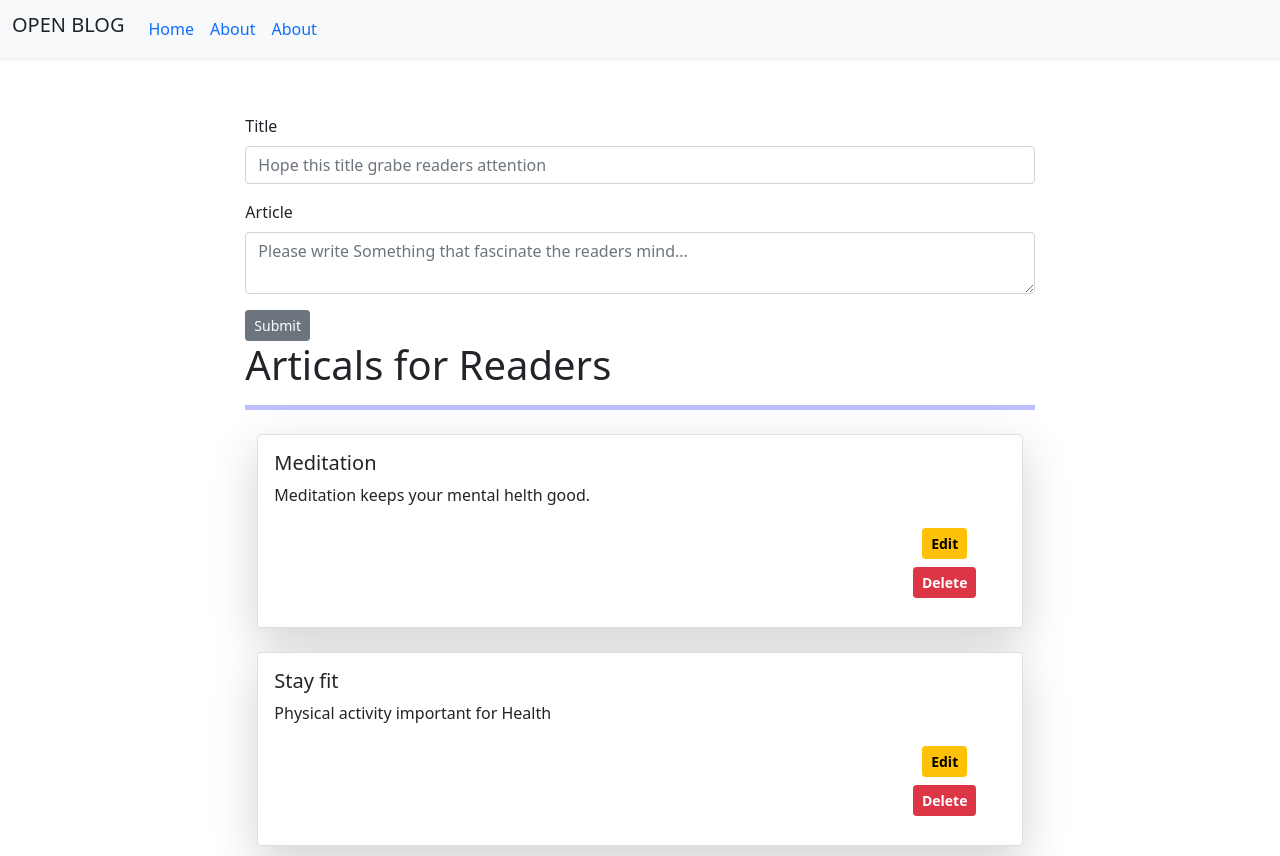
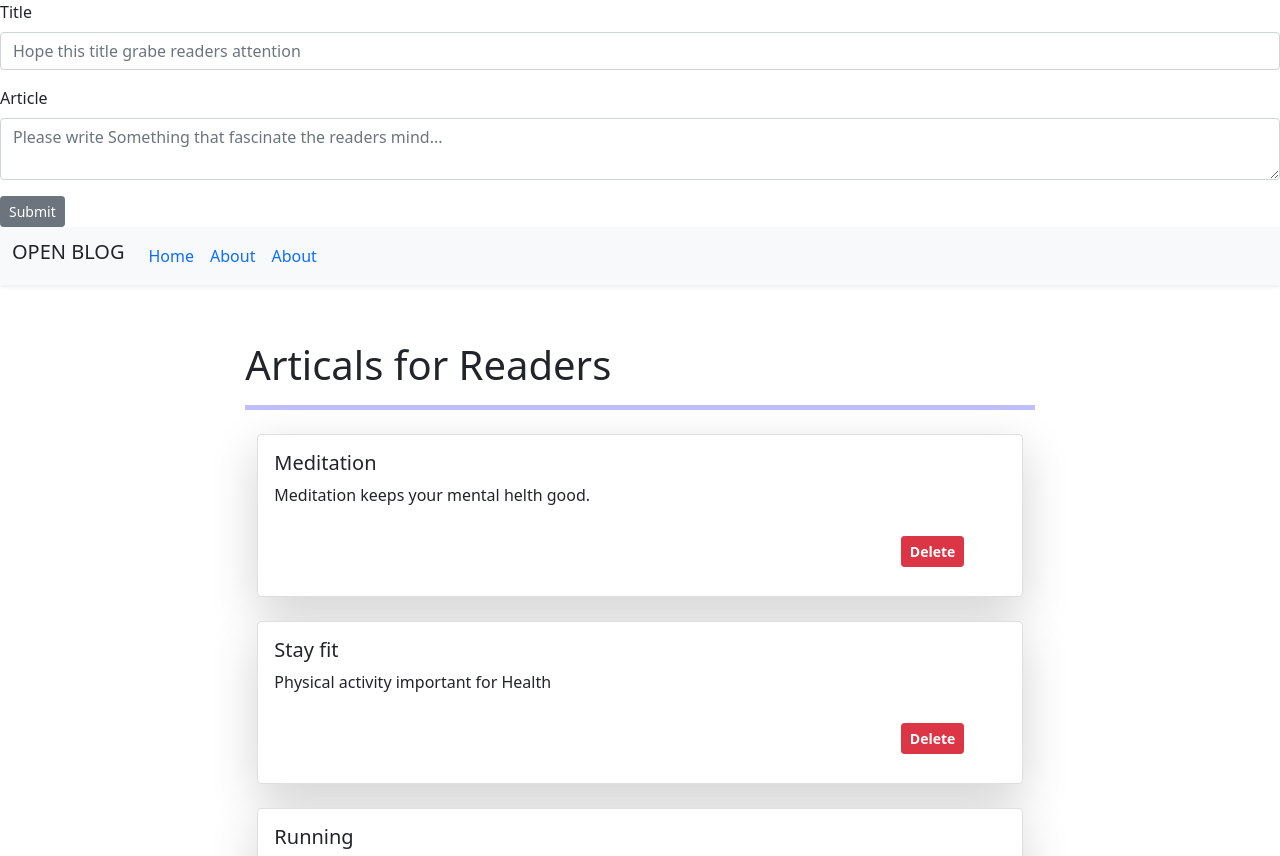
Before and after one commit to Niikpatil/open_blog, a React (Create React App) app: page / in a window 1280 px wide. Shown: the top 856 px of the page. Built offline with nearby package versions, Linux system fonts and the light colour scheme.

Commit message:
Add titile & artical get added

```diff
--- a/src/App.js
+++ b/src/App.js
@@ -1,17 +1,30 @@
 import React from "react";
 import { useState } from "react";
 import { Main } from "./components/Layouts/Main";
+import { BlogForm } from "./components/Pages/BlogForm";
 import { Blogs } from "./components/Pages/Blogs";
 
 function App() {
   const onDelete = (artical) => {
-    // console.log(`Aricle get deleted`, artical);
-
     setArticals(
       articals.filter((e) => {
         return e !== artical;
       })
     );
+  };
+
+  const addBlog = (title, content) => {
+    // console.log("title", title, content);
+
+    let sno;
+    sno = articals[articals.length - 1].sno + 1;
+    const myBlog = {
+      sno: sno,
+      title: title,
+      content: content,
+    };
+    console.log(myBlog);
+    setArticals([...articals, myBlog]);
   };
 
   const [articals, setArticals] = useState([
@@ -34,6 +47,7 @@ function App() {
 
   return (
     <div className="App">
+      <BlogForm addBlog={addBlog} />
       <Main>
         <Blogs articals={articals} onDelete={onDelete} />
       </Main>
--- a/src/components/Pages/BlogForm.js
+++ b/src/components/Pages/BlogForm.js
@@ -1,21 +1,25 @@
 import React from "react";
 import { useState } from "react";
 
-export const BlogForm = () => {
+export const BlogForm = ({ addBlog }) => {
   const [title, setTitle] = useState("");
   const [content, setContent] = useState("");
 
   const handleSubmit = (e) => {
     e.preventDefault();
 
-    // clog;
+    addBlog(title, content);
+    // setTitle("");
+    // setContent("");
+
+    console.log(e.target.value);
   };
 
   return (
     <div>
       <form onSubmit={handleSubmit}>
-        <div class="mb-3">
-          <label for="title" class="form-label">
+        <div className="mb-3">
+          <label htmlFor="title" className="form-label">
             Title
           </label>
           <input
@@ -26,12 +30,12 @@ export const BlogForm = () => {
               setTitle(e.target.value);
             }}
             id="title"
-            class="form-control"
+            className="form-control"
             placeholder="Hope this title grabe readers attention"
           />
         </div>
-        <div class="mb-3">
-          <label for="content" class="form-label">
+        <div className="mb-3">
+          <label htmlFor="content" className="form-label">
             Article
           </label>
           <textarea
@@ -42,11 +46,11 @@ export const BlogForm = () => {
               setContent(e.target.value);
             }}
             id="title"
-            class="form-control"
+            className="form-control"
             placeholder="Please write Something that fascinate the readers mind..."
           />
         </div>
-        <button type="submit" class="btn btn-sm btn-secondary">
+        <button type="submit" className="btn btn-sm btn-secondary">
           Submit
         </button>
       </form>
--- a/src/components/Pages/BlogItem.js
+++ b/src/components/Pages/BlogItem.js
@@ -8,9 +8,6 @@ export const BlogItem = ({ artical, onDelete }) => {
           <h5 className="card-title">{artical.title}</h5>
           <p className="card-text"> {artical.content}</p>
           <div className="btn btn-sm offset-md-10 md-col-2">
-            <button className="btn btn-sm btn-warning">
-              <b>Edit</b>
-            </button>
             <button
               className="btn btn-sm btn-danger m-2"
               onClick={() => onDelete(artical)}
--- a/src/components/Pages/Blogs.js
+++ b/src/components/Pages/Blogs.js
@@ -1,5 +1,4 @@
 import React from "react";
-import { BlogForm } from "./BlogForm";
 import { BlogItem } from "./BlogItem";
 
 export const Blogs = ({ articals, onDelete }) => {
@@ -14,7 +13,6 @@ export const Blogs = ({ articals, onDelete }) => {
 
   return (
     <div>
-      <BlogForm />
       <h1>Articals for Readers</h1>
       <ColoredLine color="blue" />
       {articals.length <= 0 ? (
```
